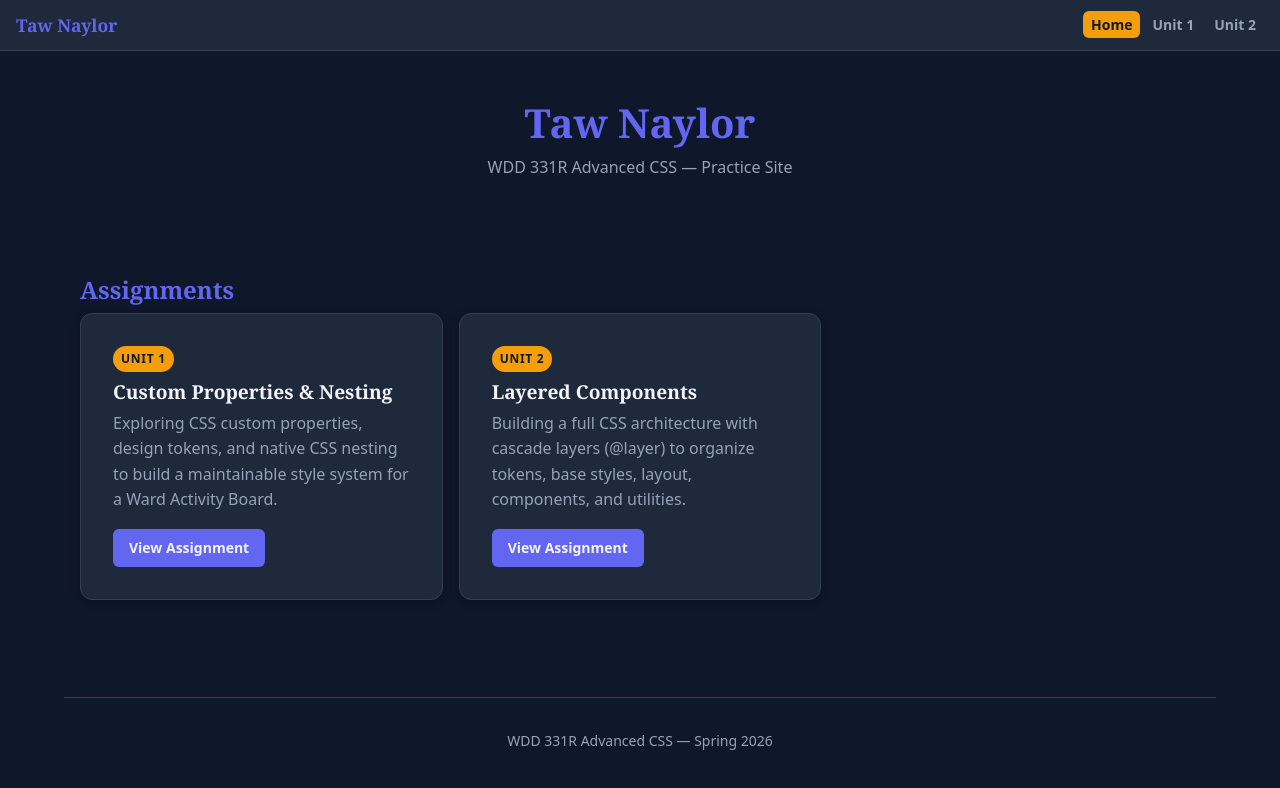
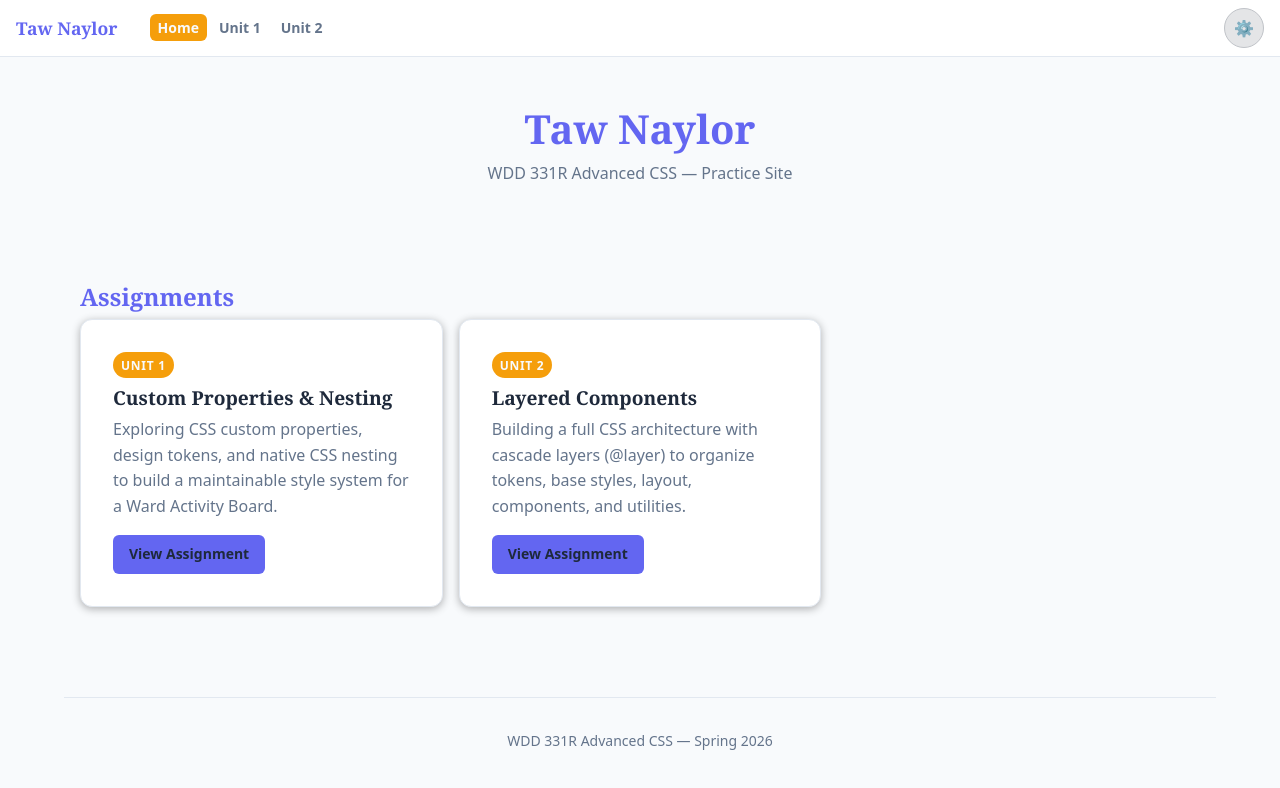
Before and after one commit to tawnaylor/wdd331-practice, a website: page index.html in a window 1280 px wide. Drawn offline with nearby package versions, Linux system fonts and the light colour scheme; files that its build step writes are made by us from their sources.

Commit message:
Updating CSS with Theme Toggle

```diff
--- a/css/components/nav.css
+++ b/css/components/nav.css
@@ -27,6 +27,9 @@
         display: flex;
         gap: var(--space-xs);
         flex-wrap: wrap;
+        list-style: none;
+        margin: 0;
+        padding: 0;
     }
 
     a:not(.nav-brand) {
--- /dev/null
+++ b/css/components/theme-toggle.css
@@ -0,0 +1,89 @@
+.theme-menu {
+    position: relative;
+    margin-left: auto;
+}
+
+.theme-menu summary {
+    list-style: none;
+}
+
+.theme-menu summary::-webkit-details-marker {
+    display: none;
+}
+
+.theme-control {
+    display: inline-flex;
+    align-items: center;
+    justify-content: center;
+    min-width: 2.5rem;
+    min-height: 2.5rem;
+    padding: var(--space-xs) var(--space-sm);
+    border: 1px solid var(--theme-toggle-border);
+    border-radius: var(--radius-pill);
+    background-color: var(--theme-toggle-bg);
+    color: var(--color-text);
+    cursor: pointer;
+    transition: background-color var(--transition-base), border-color var(--transition-base), color var(--transition-base), transform var(--transition-base);
+}
+
+.theme-menu > .theme-control::before {
+    content: "\2699\fe0f";
+    font-size: 1rem;
+    line-height: 1;
+}
+
+.theme-menu > .theme-control:hover,
+.theme-menu > .theme-control:focus-visible,
+.theme-pick:hover,
+.theme-pick:has(input:focus-visible),
+.theme-pick:has(input:checked) {
+    background-color: var(--theme-toggle-bg-hover);
+    border-color: var(--theme-toggle-border-hover);
+}
+
+.theme-menu > .theme-control:focus-visible,
+.theme-pick:has(input:focus-visible) {
+    outline: 3px solid var(--color-accent);
+    outline-offset: 2px;
+}
+
+.theme-extra {
+    position: absolute;
+    top: calc(100% + var(--space-xs));
+    right: 0;
+    display: flex;
+    gap: var(--space-xs);
+    padding: var(--space-xs);
+    background-color: var(--color-surface);
+    border: 1px solid var(--color-border);
+    border-radius: var(--radius-pill);
+    box-shadow: var(--shadow-card);
+}
+
+.theme-pick {
+    position: relative;
+    padding-inline: var(--space-sm);
+}
+
+.theme-pick input {
+    position: absolute;
+    inset: 0;
+    opacity: 0;
+    cursor: pointer;
+}
+
+.theme-pick span[aria-hidden="true"] {
+    font-size: 1rem;
+    line-height: 1;
+}
+
+@media (max-width: 40rem) {
+    .theme-menu {
+        margin-left: 0;
+    }
+
+    .theme-extra {
+        right: auto;
+        left: 0;
+    }
+}
--- a/css/main.css
+++ b/css/main.css
@@ -15,6 +15,7 @@
 /* Components */
 @import "components/nav.css" layer(components);
 @import "components/cards.css" layer(components);
+@import "components/theme-toggle.css" layer(components);
 
 /* Utilities */
 @import "utilities/utilities.css" layer(utilities);
--- a/css/tokens/colors.css
+++ b/css/tokens/colors.css
@@ -2,13 +2,54 @@
    These values are extracted from the custom properties
    and layered-components assignments and unified here. */
 :root {
-    --color-bg: #0f172a;
-    --color-surface: #1e293b;
-    --color-primary: #6366f1;
-    --color-primary-hover: #4f46e5;
-    --color-accent: #f59e0b;
-    --color-accent-hover: #d97706;
-    --color-text: #f1f5f9;
-    --color-text-muted: #94a3b8;
-    --color-border: #334155;
+    --seed-bg-light: #f8fafc;
+    --seed-surface-light: #ffffff;
+    --seed-text-light: #1e293b;
+    --seed-text-muted-light: #64748b;
+    --seed-border-light: #e2e8f0;
+
+    --seed-bg-dark: #0f172a;
+    --seed-surface-dark: #1e293b;
+    --seed-text-dark: #f1f5f9;
+    --seed-text-muted-dark: #94a3b8;
+    --seed-border-dark: #334155;
+
+    --seed-accent: #6366f1;
+    --seed-accent-hover: #4f46e5;
+    --seed-highlight: #f59e0b;
+    --seed-highlight-hover: #d97706;
 }
+
+html {
+    color-scheme: light;
+
+    --color-bg: var(--seed-bg-light);
+    --color-surface: var(--seed-surface-light);
+    --color-primary: var(--seed-accent);
+    --color-primary-hover: var(--seed-accent-hover);
+    --color-accent: var(--seed-highlight);
+    --color-accent-hover: var(--seed-highlight-hover);
+    --color-text: var(--seed-text-light);
+    --color-text-muted: var(--seed-text-muted-light);
+    --color-border: var(--seed-border-light);
+
+    --header-bg: var(--color-surface);
+    --header-text: var(--color-text);
+    --theme-toggle-bg: color-mix(in srgb, var(--header-bg) 88%, var(--color-text));
+    --theme-toggle-border: color-mix(in srgb, var(--header-bg) 72%, var(--color-text));
+    --theme-toggle-bg-hover: color-mix(in srgb, var(--header-bg) 80%, var(--color-text));
+    --theme-toggle-border-hover: color-mix(in srgb, var(--header-bg) 58%, var(--color-text));
+}
+
+html[data-theme="dark"] {
+    color-scheme: dark;
+
+    --color-bg: var(--seed-bg-dark);
+    --color-surface: var(--seed-surface-dark);
+    --color-text: var(--seed-text-dark);
+    --color-text-muted: var(--seed-text-muted-dark);
+    --color-border: var(--seed-border-dark);
+
+    --header-bg: color-mix(in srgb, var(--color-surface) 78%, black);
+    --header-text: var(--color-text);
+}
--- a/index.html
+++ b/index.html
@@ -4,6 +4,7 @@
     <meta charset="UTF-8">
     <meta name="viewport" content="width=device-width, initial-scale=1.0">
     <title>Taw Naylor — WDD 331R Advanced CSS</title>
+    <script src="js/theme-preference.js"></script>
     <link rel="stylesheet" href="dist/styles.css">
 </head>
 <body>
@@ -14,6 +15,32 @@
             <li><a href="unit-1/custom-properties/index.html">Unit 1</a></li>
             <li><a href="unit-2/layered-components/index.html">Unit 2</a></li>
         </ul>
+
+        <details class="theme-menu">
+            <summary class="theme-control">
+                <span class="visually-hidden">Color scheme</span>
+            </summary>
+
+            <div class="theme-extra" role="group" aria-label="Choose color scheme">
+                <label class="theme-control theme-pick" data-theme-pick="light">
+                    <input name="theme-preference" type="radio" value="light">
+                    <span aria-hidden="true">&#9788;&#65039;</span>
+                    <span class="visually-hidden">Light</span>
+                </label>
+
+                <label class="theme-control theme-pick" data-theme-pick="system">
+                    <input name="theme-preference" type="radio" value="system" checked>
+                    <span aria-hidden="true">&#9881;&#65039;</span>
+                    <span class="visually-hidden">System default</span>
+                </label>
+
+                <label class="theme-control theme-pick" data-theme-pick="dark">
+                    <input name="theme-preference" type="radio" value="dark">
+                    <span aria-hidden="true">&#127766;</span>
+                    <span class="visually-hidden">Dark</span>
+                </label>
+            </div>
+        </details>
     </nav>
 
     <header class="page-header">
--- /dev/null
+++ b/js/theme-preference.js
@@ -0,0 +1,67 @@
+(() => {
+    const storageKey = "theme-preference";
+    const mediaQuery = window.matchMedia("(prefers-color-scheme: dark)");
+
+    function getStoredPreference() {
+        const value = window.localStorage.getItem(storageKey);
+
+        if (value === "light" || value === "dark" || value === "system") {
+            return value;
+        }
+
+        return "system";
+    }
+
+    function getResolvedTheme(preference) {
+        if (preference === "system") {
+            return mediaQuery.matches ? "dark" : "light";
+        }
+
+        return preference;
+    }
+
+    function applyPreference(preference) {
+        const resolvedTheme = getResolvedTheme(preference);
+
+        document.documentElement.dataset.themePreference = preference;
+        document.documentElement.dataset.theme = resolvedTheme;
+    }
+
+    function syncControls(preference) {
+        const controls = document.querySelectorAll('input[name="theme-preference"]');
+
+        for (const control of controls) {
+            control.checked = control.value === preference;
+        }
+    }
+
+    function updatePreference(preference) {
+        window.localStorage.setItem(storageKey, preference);
+        applyPreference(preference);
+        syncControls(preference);
+    }
+
+    const initialPreference = getStoredPreference();
+    applyPreference(initialPreference);
+
+    document.addEventListener("DOMContentLoaded", () => {
+        syncControls(initialPreference);
+
+        const controls = document.querySelectorAll('input[name="theme-preference"]');
+
+        for (const control of controls) {
+            control.addEventListener("change", (event) => {
+                updatePreference(event.target.value);
+            });
+        }
+    });
+
+    mediaQuery.addEventListener("change", () => {
+        const preference = getStoredPreference();
+
+        if (preference === "system") {
+            applyPreference(preference);
+            syncControls(preference);
+        }
+    });
+})();
--- a/unit-2/layered-components/css/tokens/colors.css
+++ b/unit-2/layered-components/css/tokens/colors.css
@@ -1,18 +1,63 @@
-/* Color tokens: define all color values for the site.
-   Name by purpose (--color-primary, --color-surface)
-   not appearance (--blue, --light-gray). */
 :root {
-    --color-primary: #2f5d50;
-    --color-primary-hover: #234840;
-    --color-background: #f7f4ef;
-    --color-surface: #ffffff;
-    --color-text: #1f1f1f;
-    --color-text-muted: #5a5a5a;
-    --color-accent: #d99a3d;
-    --color-accent-hover: #c0852b;
-    --color-border: #d1cdc4;
-    --color-status-open: #2f5d50;
-    --color-status-construction: #8a6200;
-    --color-status-open-bg: #e0f0ec;
-    --color-status-construction-bg: #fef3d0;
+  color-scheme: light;
+
+  --seed-bg: #f8fafc;
+  --seed-surface: #ffffff;
+  --seed-text: #1e293b;
+  --seed-text-muted: #64748b;
+  --seed-accent: oklch(0.55 0.2 260);
+  --seed-accent-hover: color-mix(in oklch, var(--seed-accent) 80%, black);
+  --seed-border: #e2e8f0;
+  --seed-border-strong: #cbd5e1;
+
+  --accent-200: color-mix(in oklch, var(--seed-accent) 30%, white);
+  --accent-300: color-mix(in oklch, var(--seed-accent) 50%, white);
+  --accent-400: color-mix(in oklch, var(--seed-accent) 75%, white);
+  --accent-500: var(--seed-accent);
+  --accent-600: color-mix(in oklch, var(--seed-accent) 80%, black);
+  --accent-700: color-mix(in oklch, var(--seed-accent) 60%, black);
+  --accent-800: color-mix(in oklch, var(--seed-accent) 40%, black);
 }
+
+html:has(input[name="theme-preference"][value="dark"]:checked) {
+  color-scheme: dark;
+}
+
+@media (prefers-color-scheme: dark) {
+  html:has(input[name="theme-preference"][value="system"]:checked) {
+    color-scheme: dark;
+  }
+}
+
+:root,
+html {
+  --color-bg: light-dark(var(--seed-bg), oklch(0.18 0.02 260));
+  --color-surface: light-dark(var(--seed-surface), oklch(0.22 0.03 260));
+  --color-text: light-dark(var(--seed-text), oklch(0.9 0.02 260));
+  --color-text-muted: light-dark(var(--seed-text-muted), oklch(0.72 0.03 260));
+
+  --color-primary: light-dark(var(--seed-accent), oklch(0.68 0.18 260));
+  --color-primary-hover: light-dark(var(--seed-accent-hover), oklch(0.76 0.18 260));
+  --color-accent: light-dark(var(--seed-accent), oklch(0.7 0.16 260));
+  --color-accent-hover: light-dark(var(--seed-accent-hover), oklch(0.78 0.18 260));
+
+  --color-link: var(--color-primary);
+  --color-link-hover: var(--color-primary-hover);
+
+  --color-border: light-dark(var(--seed-border), oklch(0.34 0.02 260));
+  --color-border-strong: light-dark(var(--seed-border-strong), oklch(0.42 0.02 260));
+
+  --header-bg: var(--color-primary);
+  --header-text: light-dark(#ffffff, #f8fafc);
+
+  --theme-toggle-bg: color-mix(in srgb, var(--header-text) 20%, var(--header-bg));
+  --theme-toggle-border: color-mix(in srgb, var(--header-text) 40%, var(--header-bg));
+  --theme-toggle-bg-hover: color-mix(in srgb, var(--header-text) 30%, var(--header-bg));
+  --theme-toggle-border-hover: color-mix(in srgb, var(--header-text) 55%, var(--header-bg));
+
+  --shadow-color: light-dark(rgb(0 0 0 / 0.09), rgb(0 0 0 / 0.28));
+  --shadow-card: 0 2px 8px var(--shadow-color);
+  --shadow-card-hover: 0 8px 24px var(--shadow-color);
+
+  accent-color: var(--color-accent);
+}
--- a/unit-2/layered-components/css/tokens/variables.css
+++ b/unit-2/layered-components/css/tokens/variables.css
@@ -30,3 +30,42 @@
     /* Transitions */
     --transition-base: 200ms ease;
 }
+:root {
+  --font-family-sans: system-ui, -apple-system, BlinkMacSystemFont, "Segoe UI", sans-serif;
+  --font-family-mono: monospace;
+
+  --font-body: var(--font-family-sans);
+  --font-heading: Georgia, "Times New Roman", serif;
+
+  --font-size-sm: 0.875rem;
+  --font-size-md: 1rem;
+  --font-size-lg: clamp(1.25rem, 2vw, 1.5rem);
+  --font-size-xl: clamp(1.75rem, 4vw, 2.5rem);
+  --font-size-base: var(--font-size-md);
+
+  --line-height-base: 1.6;
+
+  --spacing-xs: 0.25rem;
+  --spacing-sm: 0.5rem;
+  --spacing-md: 1rem;
+  --spacing-lg: 2rem;
+  --spacing-xl: 3rem;
+
+  --space-xs: var(--spacing-xs);
+  --space-sm: var(--spacing-sm);
+  --space-md: var(--spacing-md);
+  --space-lg: var(--spacing-lg);
+  --space-xl: var(--spacing-xl);
+
+  --radius-sm: 6px;
+  --radius-md: 12px;
+  --radius-lg: 16px;
+  --radius-pill: 999px;
+
+  --transition-base: 200ms ease;
+
+  --icon-size-sm: 24px;
+  --icon-size-md: 32px;
+
+  --outline-width: 2px;
+}
```
